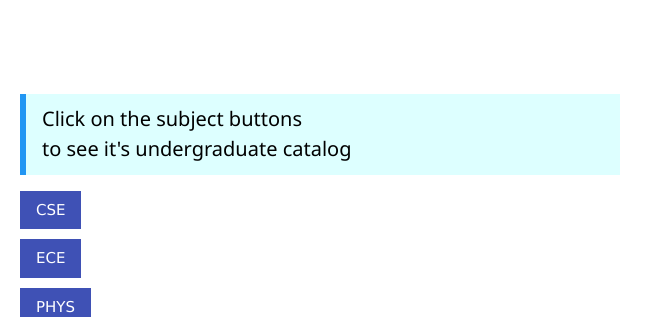
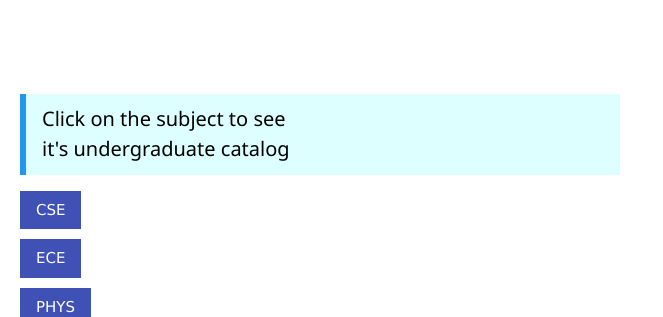
Before and after one commit to aksharans/UCSD_course_planner, a Flask app: page /1 in a window 1280 px wide. Shown: the part 230-547 px from the top of the page, without its empty margins (0-663 px from the left). Run offline with Flask 2, Linux system fonts and the light colour scheme.

Commit message:
minor changes

```diff
--- a/templates/page.html
+++ b/templates/page.html
@@ -27,7 +27,7 @@
 <div class="t">
 
     <div class="panel w3-panel w3-leftbar w3-pale-blue w3-border-blue">
-        <h4>Click on the subject buttons <br>to see it's undergraduate catalog</h4>
+        <h4>Click on the subject to see <br>it's undergraduate catalog</h4>
     </div>
 {% for course in courses %}
     <div class="button">
```
Also changed, not shown: 1 other file.
